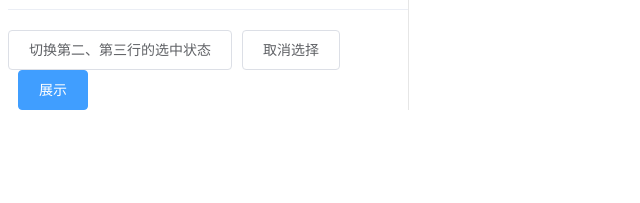
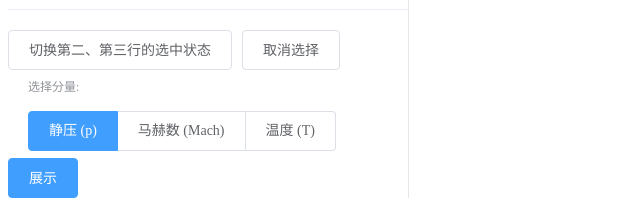
Before and after one commit to JYF98/temporalflowviz, a Vue app: page / in a window 1280 px wide. Shown: the part 740-943 px from the top of the page, without its empty margins (0-640 px from the left). Before the commit the page ends 858 px from the top, so only its background shows below. Built offline with nearby package versions, Linux system fonts and the light colour scheme; no server answers.

Commit message:
coordinates

```diff
--- a/src/App.vue
+++ b/src/App.vue
@@ -4,7 +4,7 @@
       <!-- <Sidebar @update-filters="updateFilters" /> -->
       <side-bar-2 @show-graph="handleShowGraph"/>
       <div class="chart-container">
-        <ScatterPlot :selectedCases="selectedCasesToDisplay" />
+        <ScatterPlot :selectedCases="selectedCasesToDisplay" :selected-component="selectedComponent" />
       </div>
     </div>
   </div>
@@ -28,15 +28,17 @@ export default {
         tRange: [500, 900],
         h2oRange: [0, 20]
       },
-      selectedCasesToDisplay: []
+      selectedCasesToDisplay: [],
+      selectedComponent: 'p', // Default selected component
     };
   },
   methods: {
     updateFilters(newFilters) {
       this.filters = newFilters;
     },
-    handleShowGraph(selectedCases) {
+    handleShowGraph(selectedCases, selectedComponent) {
       this.selectedCasesToDisplay = selectedCases;
+      this.selectedComponent = selectedComponent;
     }
   }
 };
--- a/src/components/ScatterPlot.vue
+++ b/src/components/ScatterPlot.vue
@@ -4,24 +4,32 @@
 
 <script>
 import * as echarts from 'echarts';
+import axios from 'axios';
 
 export default {
   name: 'ScatterPlot',
   props: {
-      filters: Object
+    selectedCases: {
+      type: Array,
+    },
+    selectedComponent: {
+      type: String,
+      default: 'p'
+    }
   },
   watch: {
-      filters(newFilters) {
-        this.updateChart(newFilters);
+    selectedCases() {
+      this.updateChart();
+    },
+    selectedComponent() {
+      this.updateChart();
     }
   },
   methods: {
-      updateChart(filters) {
-        // You can replace this with actual data filtering based on the 'filters' prop
-        const data = this.generateData(filters);
-
+    updateChart() {
       const chartDom = this.$refs.scatterChart;
       const myChart = echarts.init(chartDom);
+      const coordinates = this.fetchCoordinates();
 
       const option = {
         title: {
@@ -41,7 +49,7 @@
         series: [
           {
             symbolSize: 10,
-              data: data,
+            data: coordinates,
             type: 'scatter'
           }
         ]
@@ -49,16 +57,18 @@
 
       myChart.setOption(option);
     },
-      generateData(filters) {
-        // Use filters to generate or fetch data for the plot
-        // Example data based on the filter values
-        return [
-          [filters.p, filters.T],
-          [filters.p + 10, filters.T + 10],
-          [filters.p + 20, filters.T + 20],
-          [filters.p + 30, filters.T + 30]
-        ];
+    async fetchCoordinates() {
+      try {
+        const response = await axios.post('http://localhost:5000/coordinates', {
+          selectedCases: this.selectedCases,
+          selectedComponent: this.selectedComponent
+        });
+        return response.data;
+      } catch (error) {
+        console.error('Error fetching coordinates:', error);
+        return [];
       }
+    },
   }
 };
 </script>
--- a/src/components/SideBar2.vue
+++ b/src/components/SideBar2.vue
@@ -99,9 +99,20 @@
         <div style="margin-top: 20px">
           <el-button @click="toggleSelection([cases[1], cases[2]])">切换第二、第三行的选中状态</el-button>
           <el-button @click="toggleSelection()">取消选择</el-button>
-          <el-button type="primary" @click="showGraph()">展示</el-button>
         </div>
       </template>
+      <el-menu-item-group>
+        <span slot="title">选择分量:</span>
+        <el-menu-item index="1-4">
+          <el-radio-group v-model="selectedComponent">
+            <el-radio-button label="p">静压 (p)</el-radio-button>
+            <el-radio-button label="Mach">马赫数 (Mach)</el-radio-button>
+            <el-radio-button label="T">温度 (T)</el-radio-button>
+          </el-radio-group>
+        </el-menu-item>
+      </el-menu-item-group>
+      <el-button type="primary" @click="showGraph()">展示</el-button>
+
     </el-menu>
   </div>
 </template>
@@ -150,8 +161,6 @@
 <script>
 import VueSlider from 'vue-slider-component';
 import 'vue-slider-component/theme/antd.css';
-
-// Send a request to python backend to get the data
 import axios from 'axios';
 
 export default {
@@ -167,7 +176,11 @@ export default {
       isCollapse: false,
       cases: [],
       multipleSelection: [],
+      selectedComponent: 'p', // Default selected component
     };
+  },
+  created() {
+    this.fetchCases(); // Fetch cases when the component is created
   },
   methods: {
     handleOpen(key, keyPath) {
@@ -212,7 +225,7 @@ export default {
     },
     showGraph() {
       // Send the selected cases to the parent component
-      this.$emit('show-graph', this.multipleSelection);
+      this.$emit('show-graph', this.multipleSelection, this.selectedComponent);
     }
   },
   watch: {
```
Lines whose indentation alone changed are shown as unchanged.
